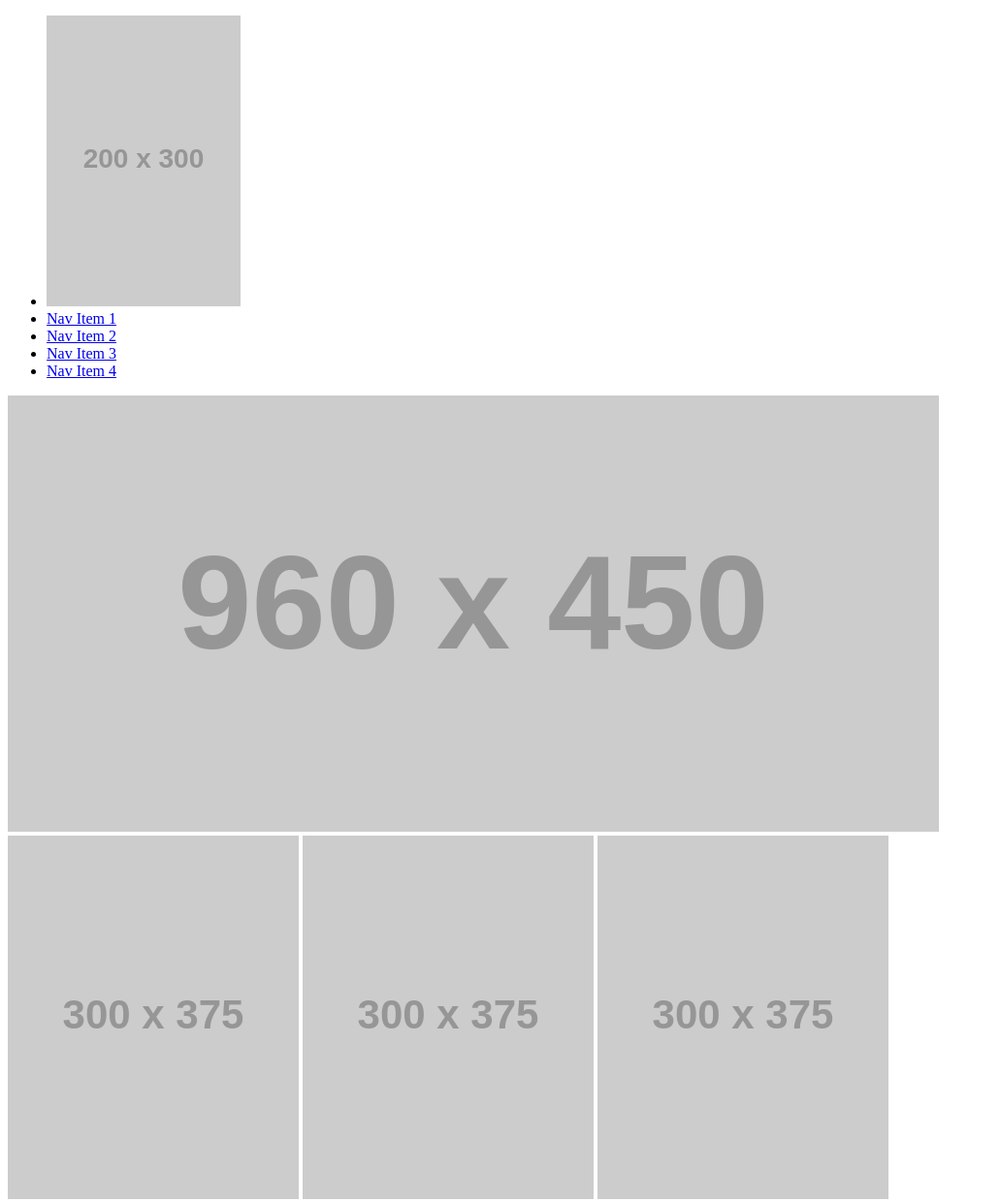
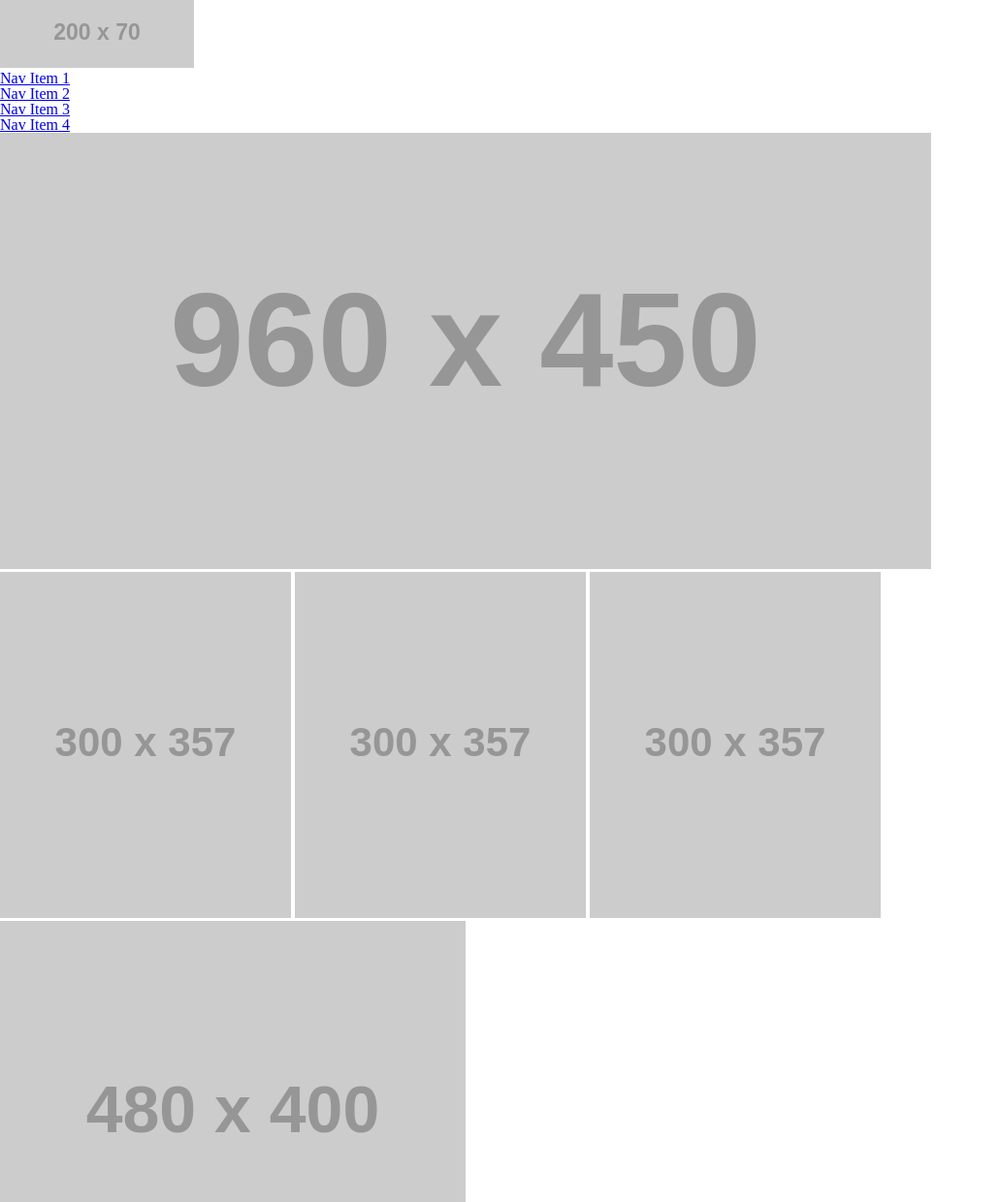
Before and after one commit to wildwoodwaltz/wireframe-exercise, a plain HTML site: page index.html in a window 1280 px wide. Shown: the top 1240 px of the page at 97% size, without its empty margins (0-1031 px from the left). Drawn offline with Linux system fonts and the light colour scheme; placeholder pictures from the web are drawn by us.

Commit message:
linked stylesheets and reset.css

```diff
--- a/index.html
+++ b/index.html
@@ -4,13 +4,15 @@
   <meta charset="UTF-8">
   <meta http-equiv="X-UA-Compatible" content="IE=edge">
   <meta name="viewport" content="width=device-width, initial-scale=1.0">
+  <link rel="stylesheet" href="./css/reset.css" />
+  <link rel="stylesheet" href="./css/style.css" />
   <title>Wireframe-exercise</title>
 </head>
 <body>
   <header>
     <nav>
       <ul>
-        <li><img src="https://placehold.it/200x300/ddd"></li>
+        <li><img src="https://via.placeholder.com/200x70?text=Logo" /></li>
         <li><a href="#">Nav Item 1</a></li>
         <li><a href="#">Nav Item 2</a></li>
         <li><a href="#">Nav Item 3</a></li>
@@ -20,19 +22,19 @@
   </header>
   <main>
     <div>
-      <img src="https://placehold.it/960x450/ddd">
+      <img src="https://via.placeholder.com/960x450?text=Hero Image" />
     </div>
     <article>
       <div>
-        <img src="https://placehold.it/300x375/ddd">
-        <img src="https://placehold.it/300x375/ddd">
-        <img src="https://placehold.it/300x375/ddd">
+        <img src="https://via.placeholder.com/300x357?text=Sub Banner" />
+        <img src="https://via.placeholder.com/300x357?text=Sub Banner" />
+        <img src="https://via.placeholder.com/300x357?text=Sub Banner" />
       </div>
     </article>
     <div>
-      <img src="https://placehold.it/480x400/ddd">
+      <img src="https://via.placeholder.com/480x400?text=Featured Section Banner" />
       <p>
-
+        Lorem ipsum dolor sit amet, consectetur adipiscing elit. Maecenas pellentesque nibh aliquam augue fringilla porttitor. Integer eget vulputate quam, in vehicula risus. Aliquam eleifend placerat est vitae maximus. Donec quam massa, ornare et porttitor ac, ultricies sit amet dui. Aliquam cursus a tortor ornare hendrerit. Quisque ultrices, tellus ut vestibulum varius, odio ex molestie libero, condimentum commodo magna nulla eget augue. Nulla aliquam velit ut enim rutrum consequat. Sed laoreet libero vitae nisl viverra ornare. Curabitur nec tellus a ligula accumsan laoreet sed at libero. In hac habitasse platea dictumst. Duis quis dapibus mauris, et tempor enim.
       </p>
       <button>Call to Action</button>
     </div>
```
